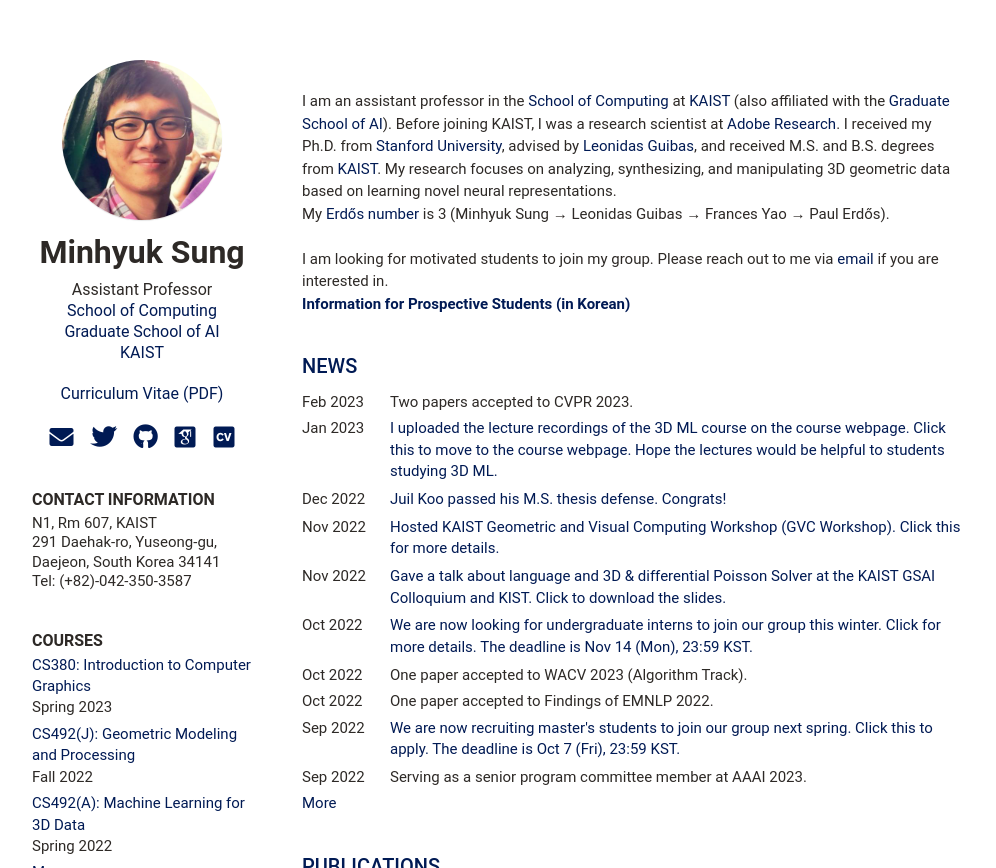
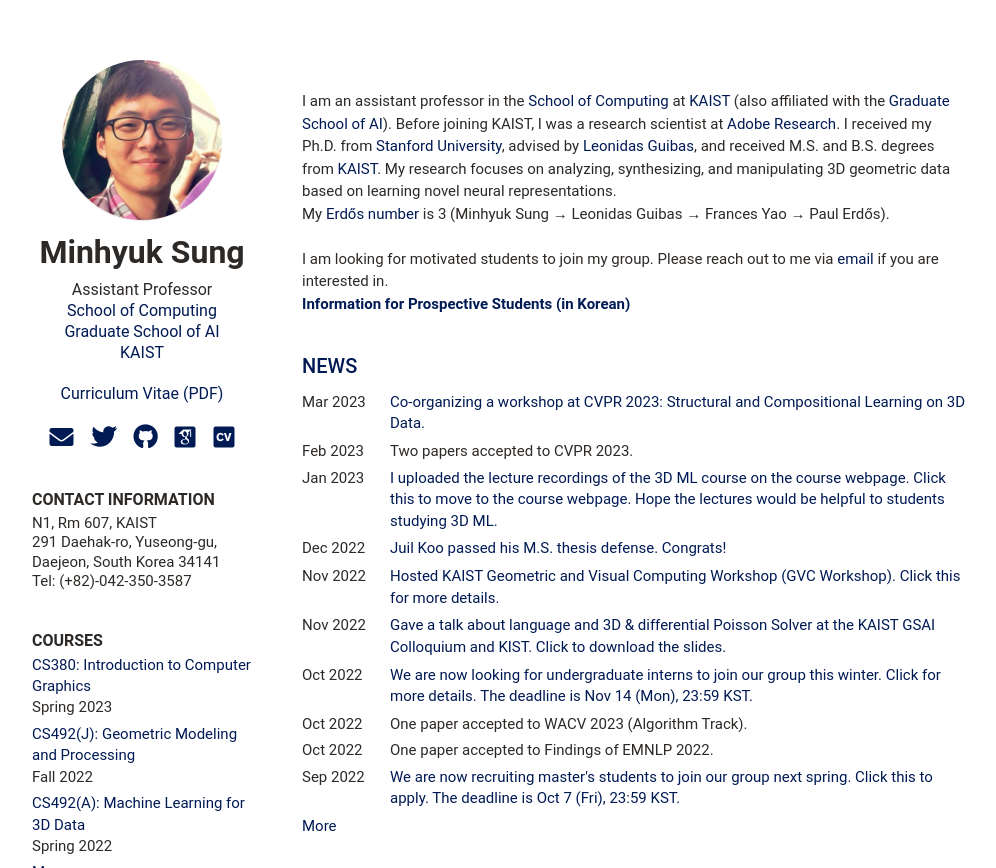
Before and after one commit to mhsung/mhsung.github.io, a Jekyll site: the page built from index.html, in a window 1280 px wide and 900 px high, cut to the strip 0-868 px from the top of the window. Shown: the whole strip, without its empty margins (126-1122 px from the left). Built offline with Jekyll 4.4.1, drawn with Linux system fonts in a browser that asks for light colours; some web fonts are replaced.

Commit message:
Updated.

```diff
--- a/_data/news.yml
+++ b/_data/news.yml
@@ -1,4 +1,7 @@
 news:
+    - title: "Co-organizing a workshop at CVPR 2023: Structural and Compositional Learning on 3D Data."
+      time: Mar 2023
+      link: https://struco3d.github.io/cvpr2023/
     - title: "Two papers accepted to CVPR 2023."
       time: Feb 2023
     - title: I uploaded the lecture recordings of the 3D ML course on the course webpage. Click this to move to the course webpage. Hope the lectures would be helpful to students studying 3D ML.
@@ -9,7 +12,7 @@ news:
       link: https://63days.github.io/
     - title: "Hosted KAIST Geometric and Visual Computing Workshop (GVC Workshop). Click this for more details."
       time: Nov 2022
-      link: gvc-workshop-2022/
+      link: https://mhsung.github.io/gvc-workshop-2022/
     - title: "Gave a talk about language and 3D & differential Poisson Solver at the KAIST GSAI Colloquium and KIST. Click to download the slides."
       time: Nov 2022
       link: https://kaistackr-my.sharepoint.com/:b:/g/personal/mhsung_kaist_ac_kr/Eat0kepdoURCqF18vbgc3wEBuOF6skhtg-LxlS_woOsp-w?e=wJyRCa
```
Also changed, not shown: 2 other files.
